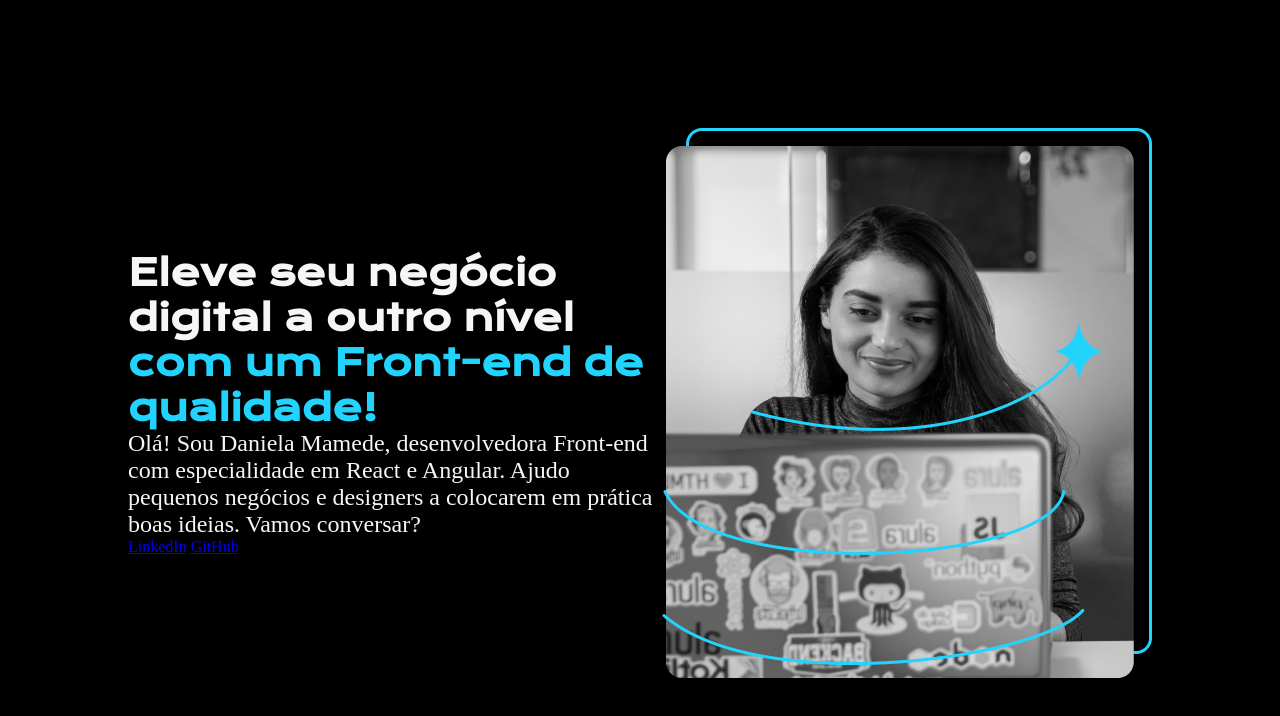
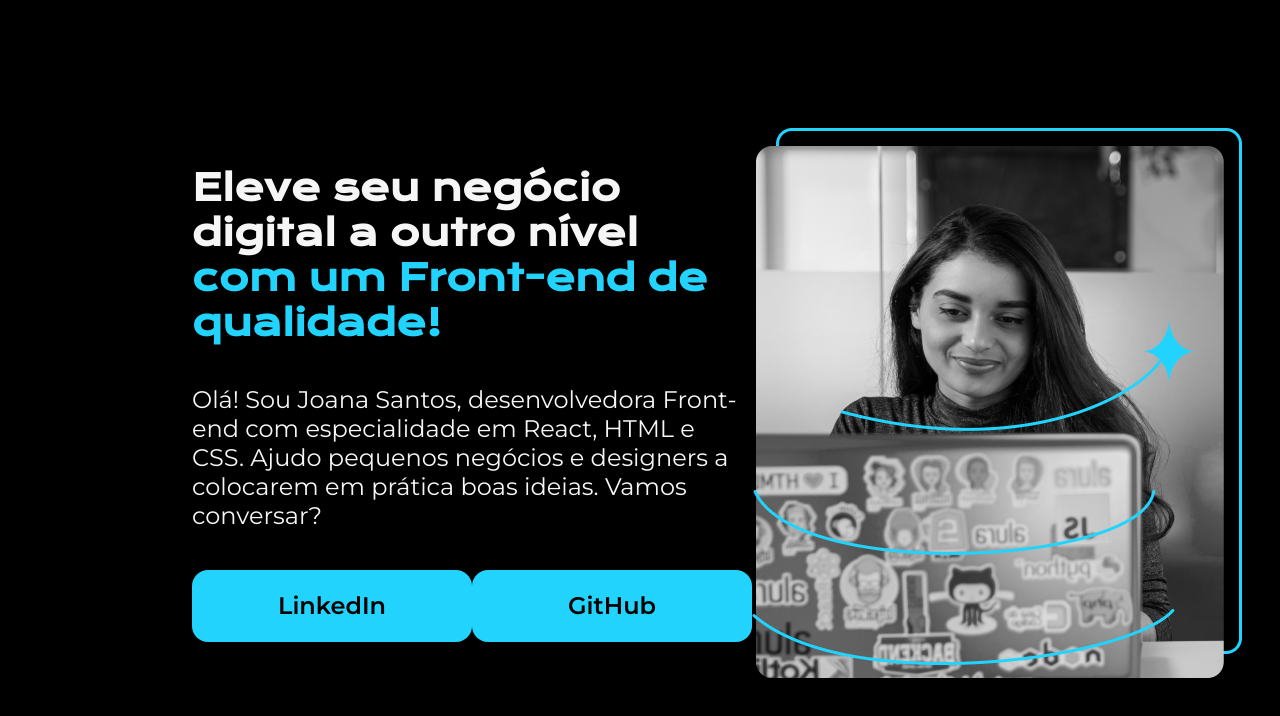
Before and after one commit to danimamede/portifolio, a plain HTML site: page index.html in a window 1280 px wide. Drawn offline with nearby package versions, Linux system fonts and the light colour scheme.

Commit message:
spacements

```diff
--- a/index.html
+++ b/index.html
@@ -15,10 +15,12 @@
         <section class="presentation__content">
             <h1 class="presentation__title">Eleve seu negócio digital a outro nível
                 <strong class="title-highlight">com um Front-end de qualidade!</strong></h1>
-            <p class="presentation__text">Olá! Sou Daniela Mamede, desenvolvedora Front-end com especialidade em React e Angular.
+            <p class="presentation__text">Olá! Sou Joana Santos, desenvolvedora Front-end com especialidade em React, HTML e CSS.
                 Ajudo pequenos negócios e designers a colocarem em prática boas ideias. Vamos conversar?</p>
-            <a href="https://www.linkedin.com/in/daniela-mamede-17b494106">LinkedIn</a>
-            <a href="https://github.com/danimamede">GitHub</a>
+            <div class="presentation__links">
+                <a class="presentation__button" href="https://www.linkedin.com/in/daniela-mamede-17b494106">LinkedIn</a>
+                <a class="presentation__button" href="https://github.com/danimamede">GitHub</a>
+            </div>
         </section>
         <img src="imagem.png" alt="Foto da Joana Santos programando">
     </main>
--- a/style.css
+++ b/style.css
@@ -1,4 +1,4 @@
-@import url('https://fonts.googleapis.com/css2?family=Krona+One&display=swap');
+@import url('https://fonts.googleapis.com/css2?family=Krona+One&family=Montserrat:wght@400;600&display=swap');
 
 * {
     margin: 0;
@@ -13,7 +13,7 @@ body {
 }
 
 .presentation {
-    margin: 10%;
+    margin: 10% 15%;
     display: flex;
     align-items: center;
     justify-content: space-between;
@@ -26,10 +26,33 @@ body {
 
 .presentation__text {
     font-size: 24px;
+    font-family: 'Montserrat', sans-serif;
 }
 
 .presentation__content {
     width: 615px;
+    display: flex;
+    flex-direction: column;
+    gap: 40px;
+}
+
+.presentation__links {
+    display: flex;
+    justify-content: space-between;
+    text-align: center;
+}
+
+.presentation__button {
+    /* text-align: center; */
+    background-color: #22D4FD;
+    width: 280px;
+    border-radius: 16px;
+    font-size: 24px;
+    padding: 21.5px 0;
+    text-decoration: none;
+    color: #000000;
+    font-family: 'Montserrat', sans-serif;
+    font-weight: 600;
 }
 
 .title-highlight {
```
